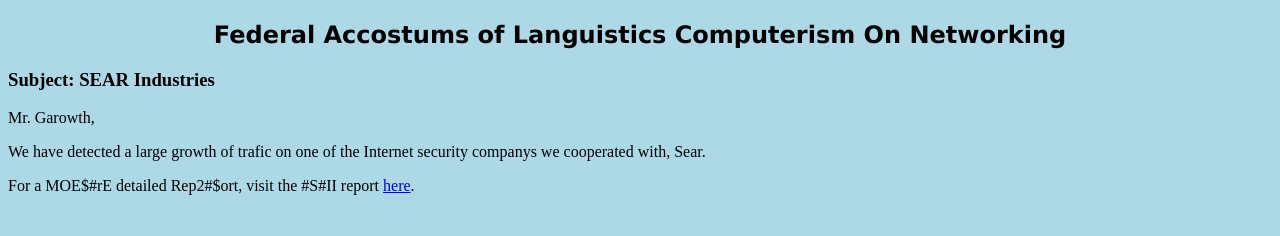
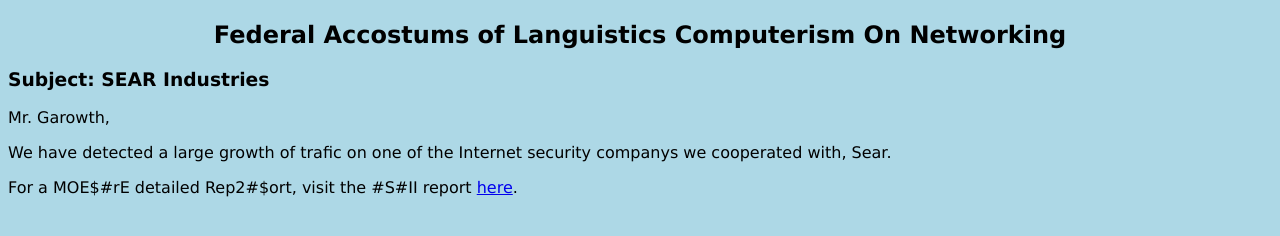
Before and after one commit to NeonK/F.A.L.C.O.N, a plain HTML site: page index.html in a window 1280 px wide. Shown: the part 384-620 px from the top of the page. Drawn offline with Linux system fonts and the light colour scheme.

Commit message:
Update index.html

```diff
--- a/index.html
+++ b/index.html
@@ -5,7 +5,7 @@
     FALCON Industries
     </title>
     <style>
-      center {
+      body {
         font-family: "Verdana", serif;
         background-color: "lightblue";
       }
@@ -23,6 +23,6 @@
   <h3>Subject: SEAR Industries</h3>
   <p>Mr. Garowth,</p>
   <p>We have detected a large growth of trafic on one of the Internet security companys we cooperated with, Sear.</p>
-  <p>For a MOE$#rE detailed Rep2#$ort, visit the #S#II report <a href="www.google.com">here</a>.
+  <p>For a MOE$#rE detailed Rep2#$ort, visit the #S#II report <a href="https://www.google.com">here</a>.
   </body>
 </html>
```
